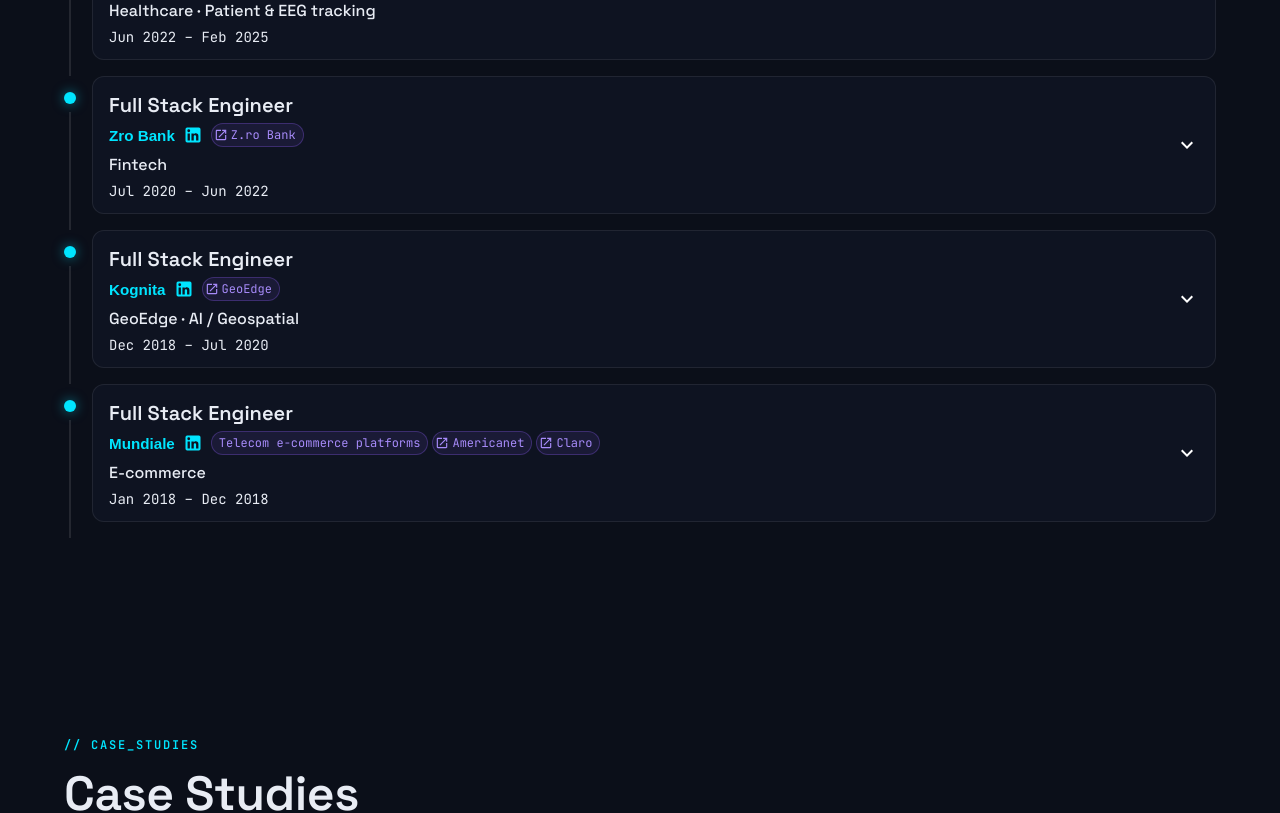
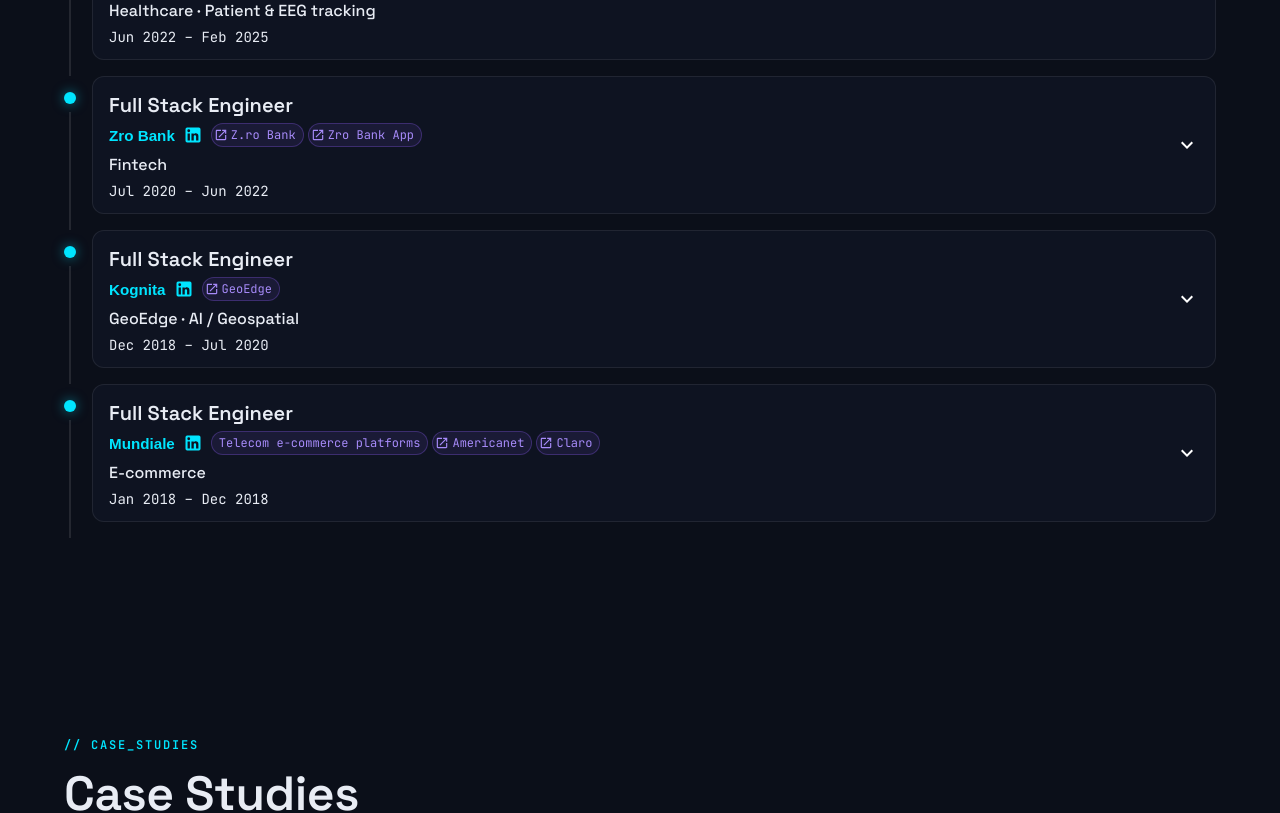
Before and after one commit to Eric-Souza/portfolio, a React (Vite) app: page / in a window 1280 px wide. Shown: the part 2300-3113 px from the top of the page. Built offline with nearby package versions, Linux system fonts and the light colour scheme.

Commit message:
Add Zro Bank Google Play app link to experience and case study.

```diff
--- a/src/data/caseStudies.ts
+++ b/src/data/caseStudies.ts
@@ -63,6 +63,12 @@
     companyLinkedIn: 'https://www.linkedin.com/company/zroglobal',
     productName: 'Z.ro Bank',
     productUrl: 'https://zrobank.com/en',
+    relatedLinks: [
+      {
+        name: 'Zro Bank App',
+        url: 'https://play.google.com/store/apps/details?id=br.com.zrobank.app&hl=en',
+      },
+    ],
     tags: ['Architecture', 'Performance'],
     problem:
       'Zro Bank required a backend capable of handling high-volume financial transactions with low latency and reliable remittance workflows across its multi-currency digital banking platform.',
--- a/src/data/experience.ts
+++ b/src/data/experience.ts
@@ -48,6 +48,12 @@
     companyLinkedIn: 'https://www.linkedin.com/company/zroglobal',
     productName: 'Z.ro Bank',
     productUrl: 'https://zrobank.com/en',
+    relatedLinks: [
+      {
+        name: 'Zro Bank App',
+        url: 'https://play.google.com/store/apps/details?id=br.com.zrobank.app&hl=en',
+      },
+    ],
     period: 'Jul 2020 – Jun 2022',
     domain: 'Fintech',
     bullets: [
```
